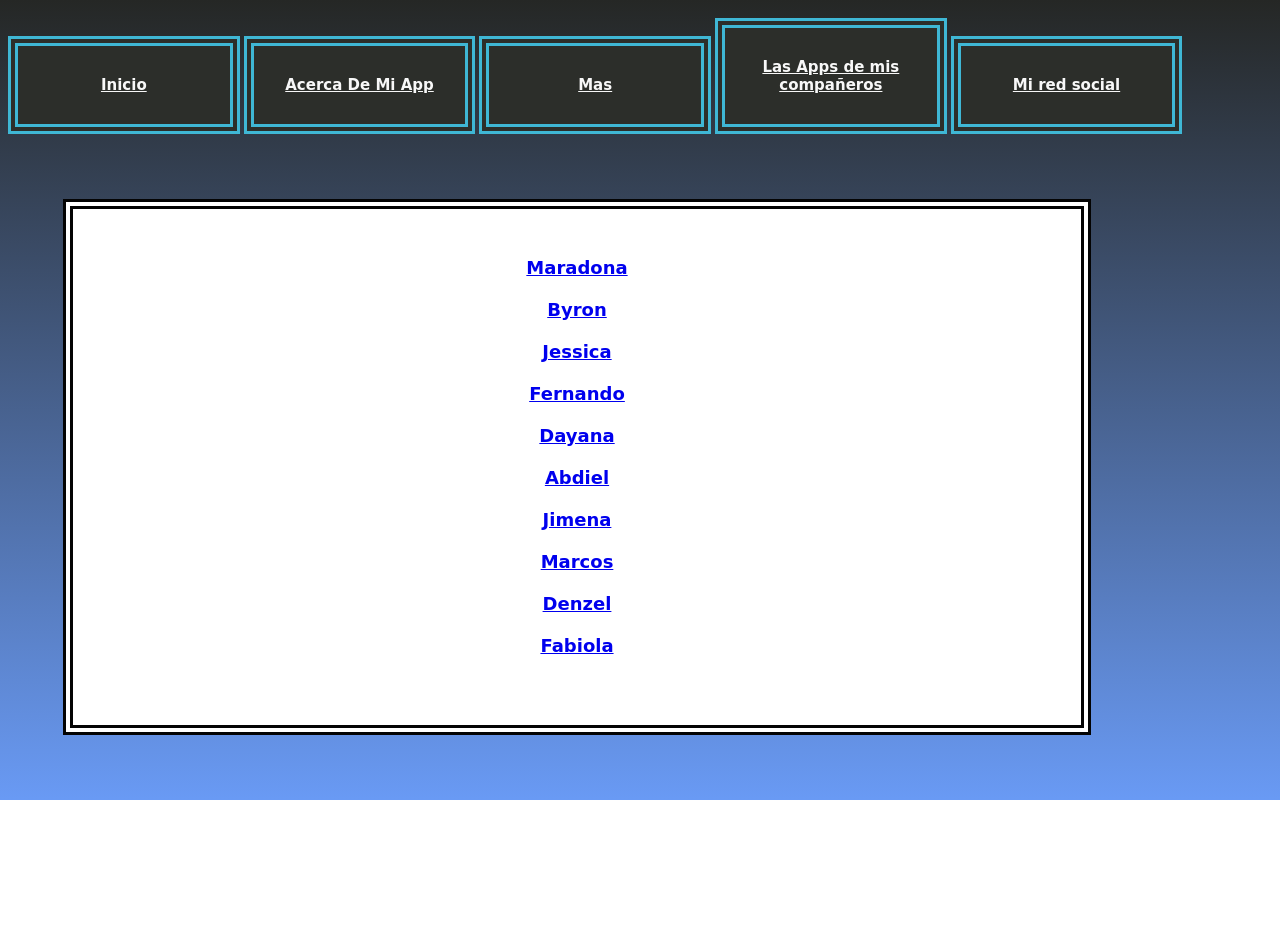
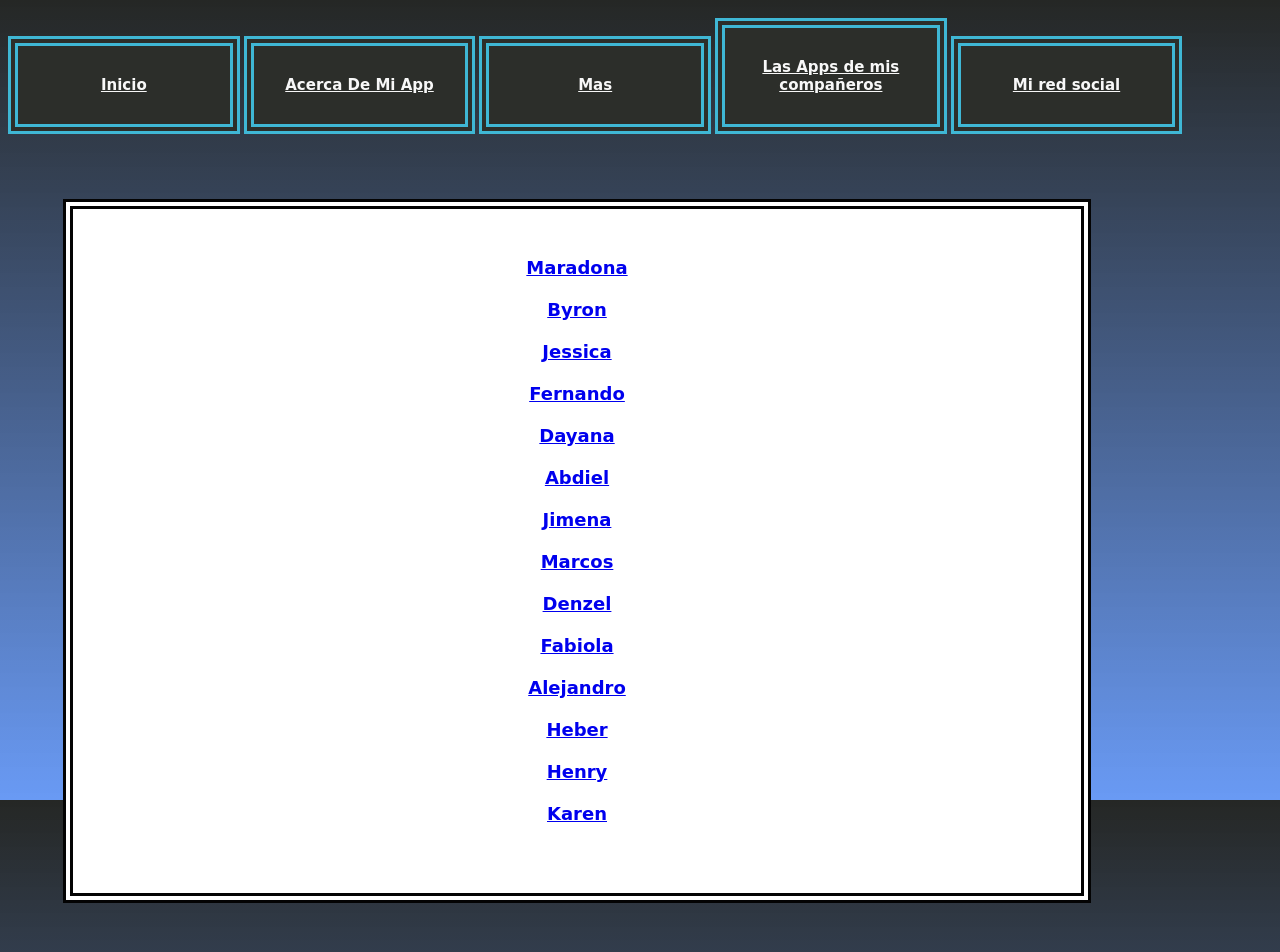
Before and after one commit to TheGames01/Mi-pagina, a plain HTML site: page c.html in a window 1280 px wide. Before the commit the page ends 800 px from the top, so only its background shows below. Drawn offline with Linux system fonts and the light colour scheme.

Commit message:
Update c.html

```diff
--- a/c.html
+++ b/c.html
@@ -23,6 +23,10 @@
     <a href="https://iammarcos77.github.io/Blog/">Marcos<br><br>
     <a href="https://denzelcasasola.github.io/progra/" >Denzel <br><br>
     <a href="https://fabiolaortiz25.github.io/respos/" >Fabiola<br><br>
+    <a href="https://alejandrolucas10.github.io/Erick/" >Alejandro<br><br>
+    <a href="https://hebercruz1.github.io/elfacebook/redsocial.html" >Heber<br><br>
+    <a href="https://henryizara.github.io/redpages/jani" >Henry<br><br>
+    <a href="https://karenaju12.github.io/d/" >Karen<br><br>
 
 
 
```
